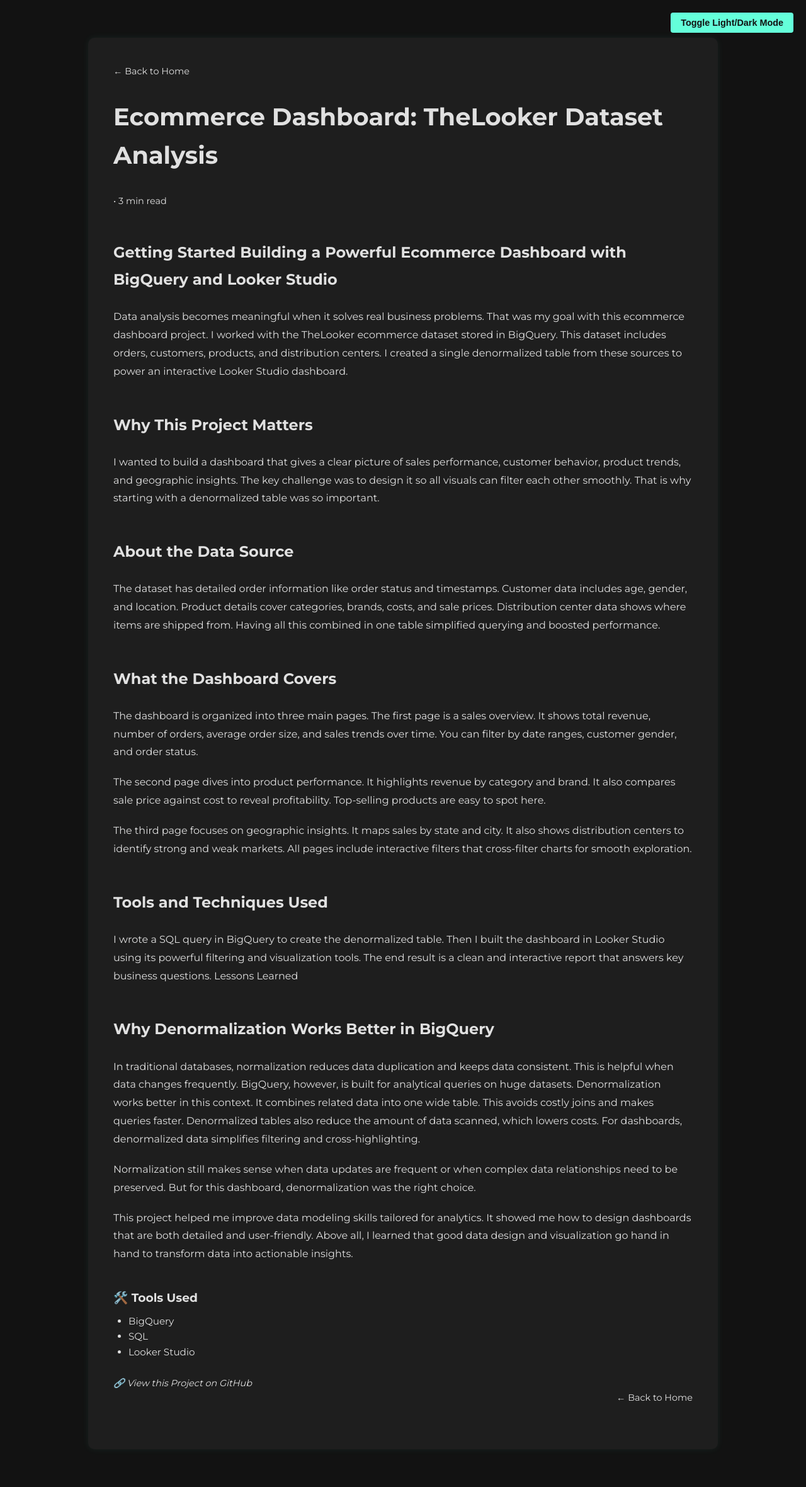
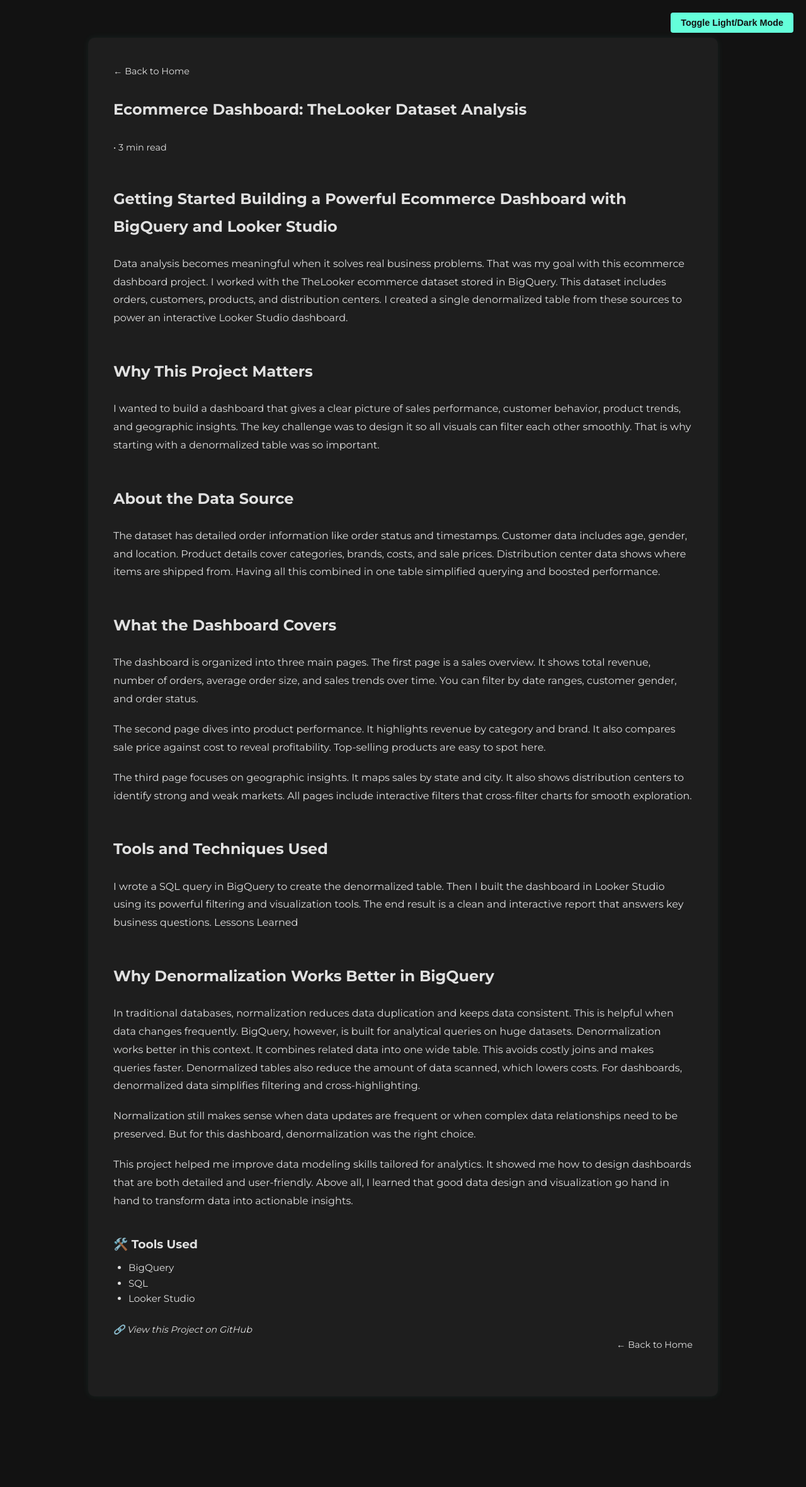
Before and after one commit to Fassilsis/fassilsis.github.io, a Jekyll site: the page built from projects/thelooker-ecommerce-dashboard.md, in a window 1280 px wide. Shown: the whole page at 63% size. Built offline with Jekyll 4.4.1, drawn with Linux system fonts in a browser that asks for light colours; after the commit the page ends 2277 px from its top, so only the background shows below that.

Commit message:
Update style.css

```diff
--- a/assets/css/style.css
+++ b/assets/css/style.css
@@ -259,7 +259,7 @@ a:hover {
 }
 .project-blog-post h1 {
   color: var(--text-color);
-  font-size: 2.4rem;
+  font-size: 1.5rem;
   margin-bottom: 15px;
 }
 
```
